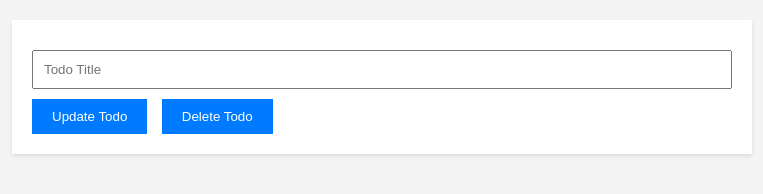
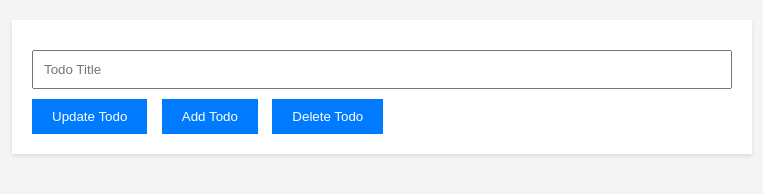
Before and after one commit to YoonJieut/cloudDB-prac, a website: page public/index.html in a window 1280 px wide. Shown: the whole page, without its empty margins (258-1021 px from the left). Drawn offline with Linux system fonts and the light colour scheme.

Commit message:
! addTodo 함수의 기능 체크

```diff
--- a/public/index.html
+++ b/public/index.html
@@ -47,8 +47,10 @@
     <label for="userInput">
       <input type="text" id="userInput" name="userInput" placeholder="Todo Title"/>
       <button onclick="updataTodo()">Update Todo</button>
+      <button onclick="addTodo()">Add Todo</button>
       <button onclick="deleteTodo()">Delete Todo</button>
     </label>
+    <div id="todoList"></div>
   </div>
 
   <script src="script.js"></script>
--- a/public/script.js
+++ b/public/script.js
@@ -3,11 +3,18 @@
  * TODO : 요청을 보내는 로직을 완성한다.
  *
  * 1. 고유의 id는 함수가 실행 될 때마다 1씩 늘어난다.
+ *
  * 2. fetch를 통해 요청을 보낼 수 있다.
+ *
+ * 3-1 add
+ * 3-2 updata
+ * 3-3 delete
+ *
+ * 4. add와 updata를 합치기
  */
 
-console.log('script.js');
-console.log(document.getElementById('userInput'));
+
+
 function updataTodo() {
   console.log("updataTodo시작");
   let title = document.getElementById('userInput').value;
@@ -17,6 +24,28 @@ function updataTodo() {
     headers : { 'Content-Type' : 'application/json'},
     body : JSON.stringify({ title }),
   })
+  .then(()=> console.log('데이터 전송 완료'))
+  .cathch((err)=>{console.log(err, "에러발생")});
+}
+function addTodo() {
+  let value = document.getElementById('userInput').value;
+  fetch(`/todos`, {
+    method : 'POST',
+    headers : { 'Content-Type' : 'application/json'},
+    body : JSON.stringify({
+      title : value,
+      description : `새로운 할 일`,
+      completed : false
+    })
+  })
+  .then(res => res.json())
+  .then(todo => {
+    console.log("todo입니다.");
+    console.table(todo);
+    let todoList = document.getElementById('todoList');
+    todoList.innerHTML += `<div>${todo.title}</div>`;
+  })
+  .catch(err => console.error(err))
 }
 function deleteTodo() {
   // delete 요청 구현
```
Also changed, not shown: server.js (+14 -8 lines).
